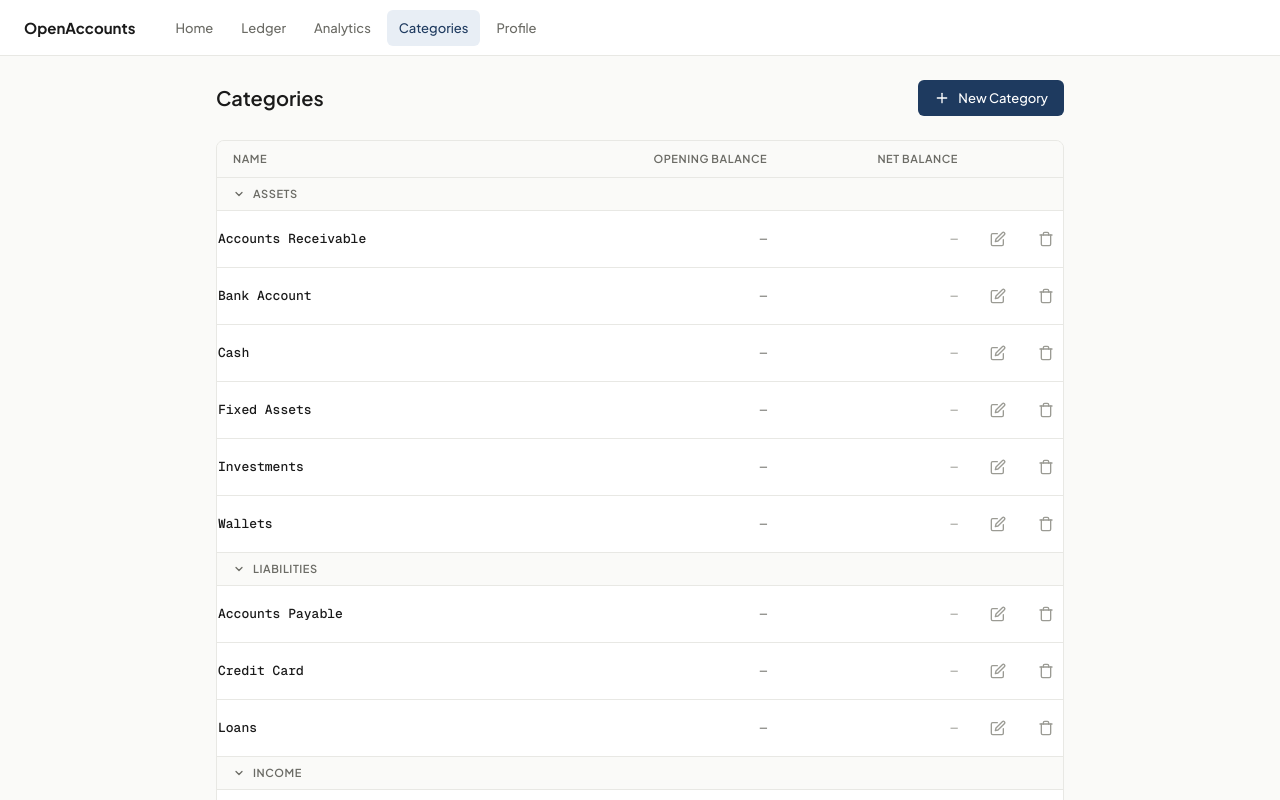
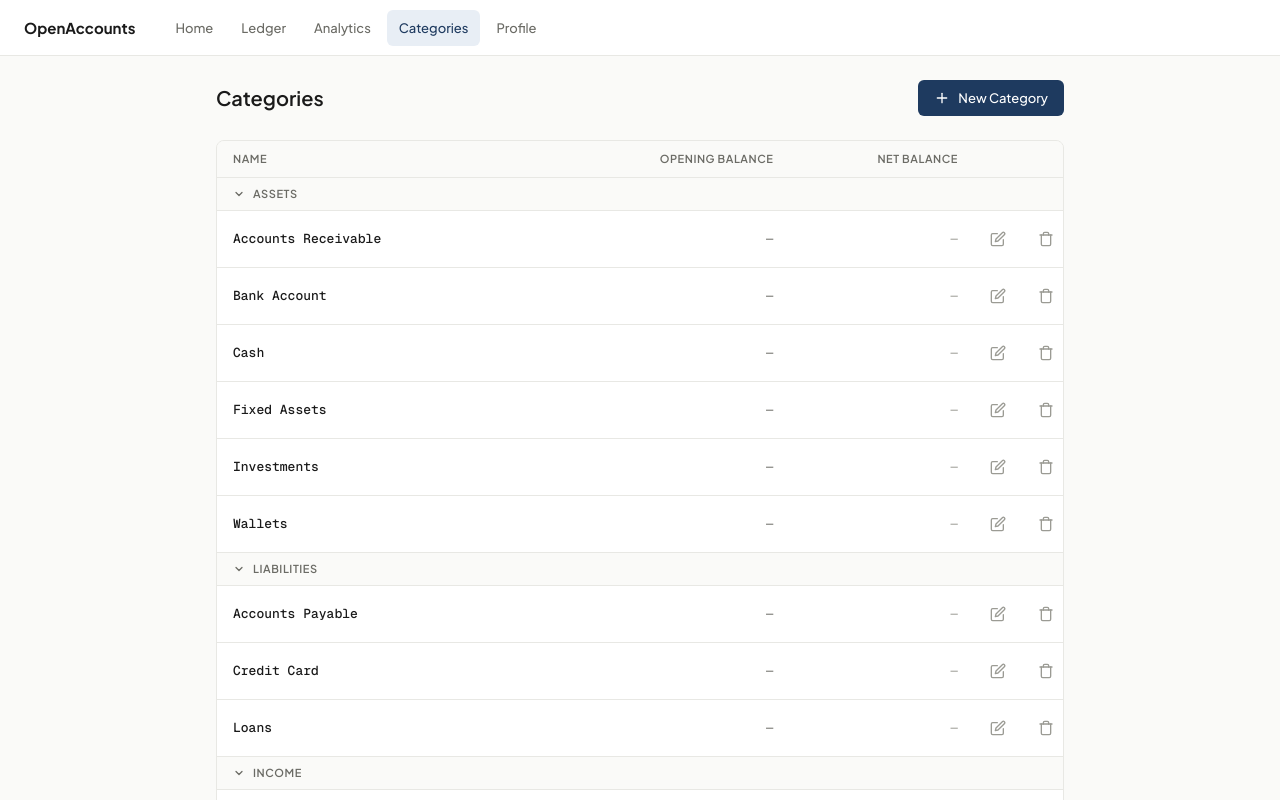
Before and after one commit to huzefa26/openaccounts, a React (Vite) app: page /categories in a window 1280 px wide. Shown: the top 800 px of the page. Built offline with nearby package versions, Linux system fonts and the light colour scheme.

Commit message:
fix: revert to inline style for category indent
This reverts commit 40cdd6a1dba834c461a1b968fb362994bc58cac6.

```diff
--- a/src/components/tables/CategoryRow.jsx
+++ b/src/components/tables/CategoryRow.jsx
@@ -18,7 +18,7 @@ export default function CategoryRow({ category, children, onEdit, depth = 0 }) {
           depth === 0 ? 'bg-surface' : ''
         }`}
       >
-        <td className={`py-3 pr-4 text-sm font-numeric whitespace-nowrap pl-[${16 + indent}px]`}>
+        <td className="py-3 pr-4 text-sm font-numeric whitespace-nowrap" style={{ paddingLeft: `${16 + indent}px` }}>
           <span className={depth > 0 ? 'text-text-secondary' : 'font-medium text-text-primary'}>
             {category.name}
           </span>
```
